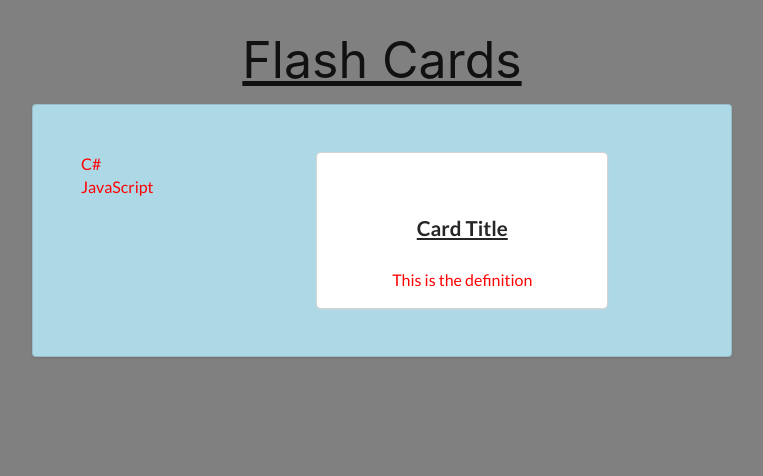
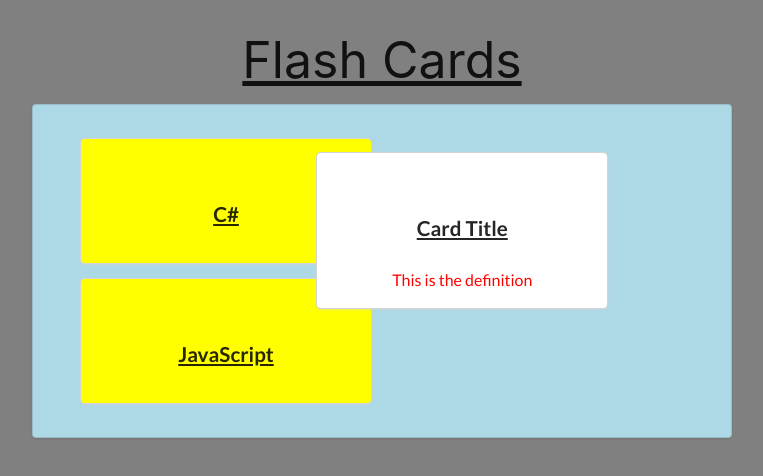
Before and after one commit to ctcb57/flashcards, a React (Create React App) app: page / in a window 1280 px wide. Shown: the top 476 px of the page, without its empty margins (258-1021 px from the left). Built offline with nearby package versions, Linux system fonts and the light colour scheme.

Commit message:
Corrected CSS for the collection cards and included hover element

```diff
--- a/src/components/cards-list/cards-list.components.jsx
+++ b/src/components/cards-list/cards-list.components.jsx
@@ -4,6 +4,8 @@
 
 const CardsList = props => {
     // console.log(props);
-    return <CollectionCard key={props} id={props.collections}/>
+    return <div className="ui one stackable cards">
+        <CollectionCard key={props} id={props.collections}/>
+    </div>
 }
 export default CardsList;
--- a/src/components/collection-card/collection-card.component.jsx
+++ b/src/components/collection-card/collection-card.component.jsx
@@ -4,12 +4,17 @@
 const CollectionCard = props =>{
     const collections = props.id;
     const titles = collections.map((title) => {
-        return <div key={title.id}>
-            <p>{title.title}</p>
-        </div>
+        return(
+            <div className="ui card" key={title.id} id="collectionCard">
+                <div className="content">
+                    <div className="header">{title.title}</div>
+                </div>
+            </div>
+        ) ;
     });
-    console.log(titles);
-    return <div>{titles}</div>
+    return(
+        <div>{titles}</div>
+    );
 }
 
 export default CollectionCard;
--- a/src/components/collection-card/collection-card.styles.css
+++ b/src/components/collection-card/collection-card.styles.css
@@ -0,0 +1,8 @@
+#collectionCard{
+    background-color: yellow;
+}
+
+#collectionCard:hover{
+    background-color: orange;
+    cursor: pointer;
+}
```
